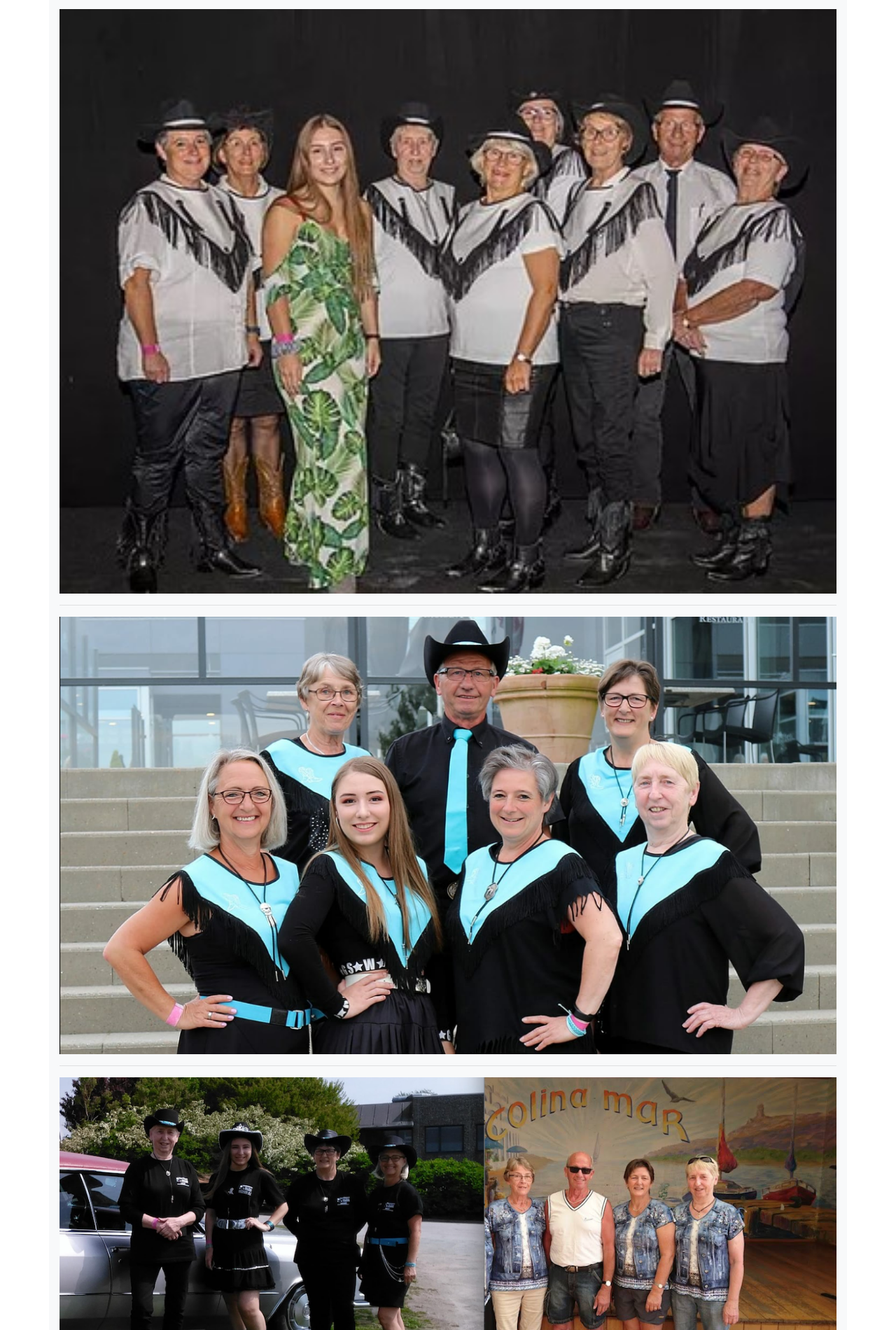
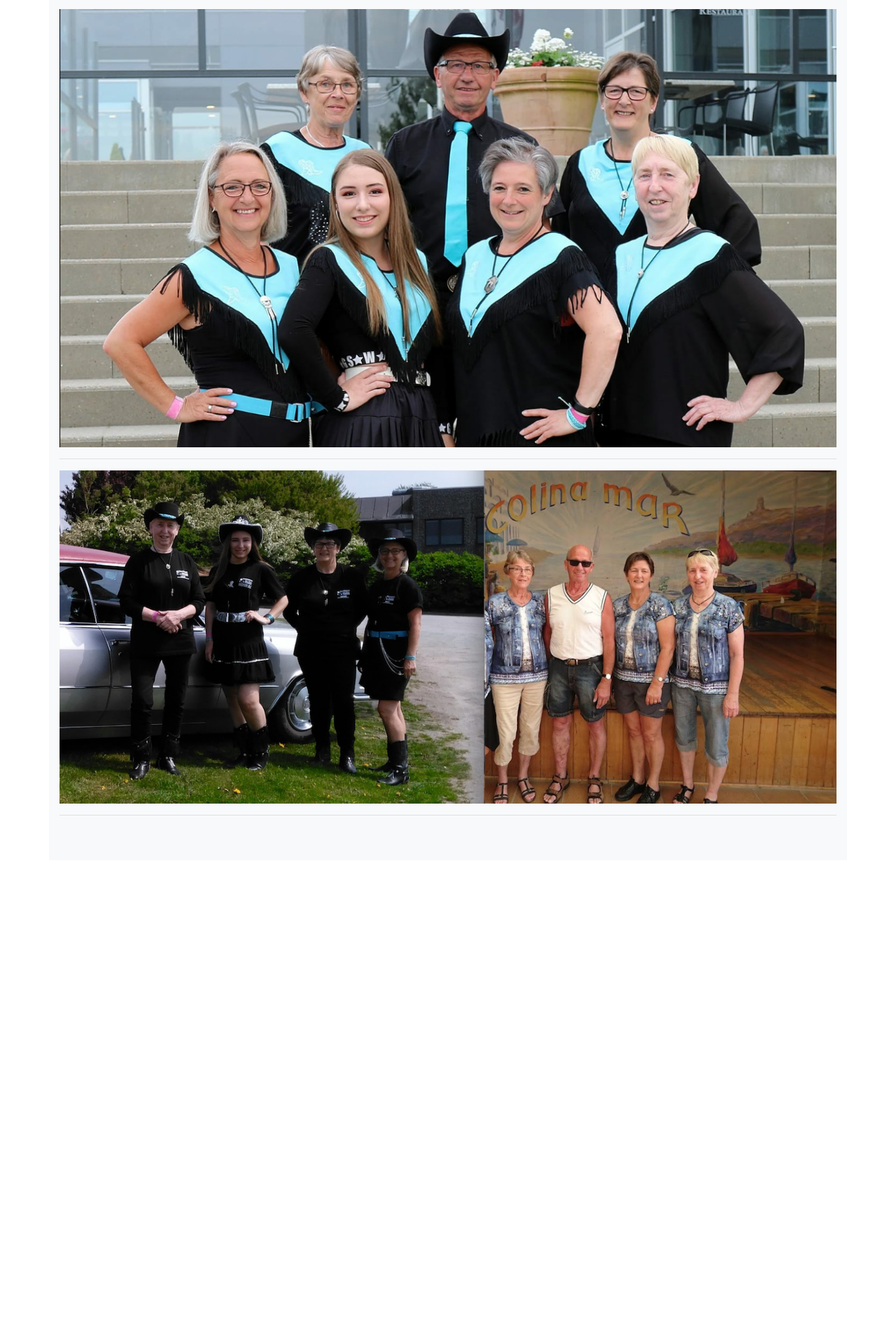
Before and after one commit to lonemathiasen/lonemathiasen.github.io, a Jekyll site: the page built from billeder.md, in a window 1280 px wide. Shown: the part 4056-5956 px from the top of the page at 70% size. Built offline with Jekyll 4.4.1, drawn with Linux system fonts in a browser that asks for light colours; after the commit the page ends 5285 px from its top, so only the background shows below that.

Commit message:
Update billeder.md

```diff
--- a/billeder.md
+++ b/billeder.md
@@ -24,10 +24,6 @@ description: YOLO
 
 ---
 
-![Skærbæk 2021](/assets/Skærbæk 2021,1.jpg)
-
----
-
 ![Skærbæk 2018 Closeup](/assets/Skærbæk closeup.PNG)
 
 ---
```
